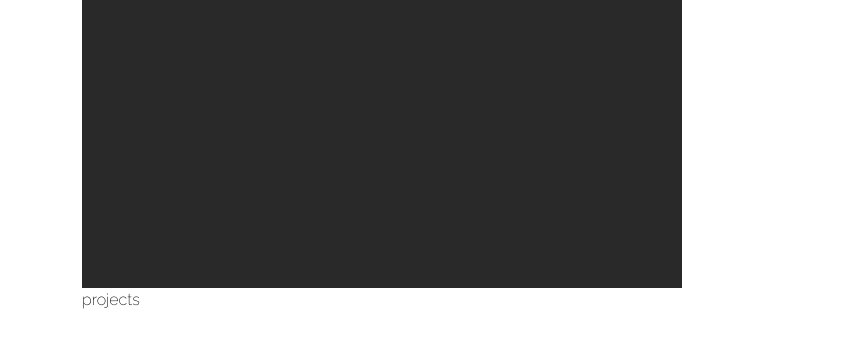
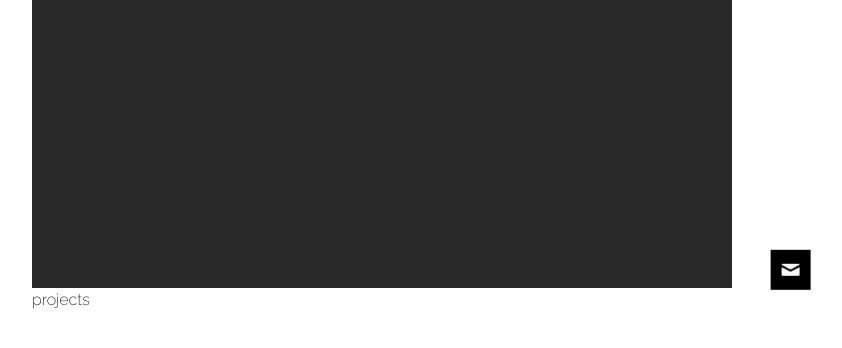
Before and after one commit to s1eepercat/alexjev, a website: page index.html in a window 1280 px wide. Shown: the part 412-760 px from the top of the page, without its empty margins (258-1100 px from the left). Drawn offline with Linux system fonts and the light colour scheme.

Commit message:
emailing added

```diff
--- a/index.html
+++ b/index.html
@@ -49,6 +49,17 @@
                 </div>
             </div>
         </a>
+
+        <a href="mailto:jevlentjev@gmail.com" class="btn-container m-left-top">
+            <div class="sidebar__box sidebar__box--4">
+                <div class="btn">
+                    <svg class="btn__icon">
+                        <use xlink:href="img/sprite.svg#icon-mail"></use>
+                    </svg>
+                </div>
+            </div>
+        </a>
+
     </aside>
 
     <main class="about">
@@ -88,7 +99,7 @@
         <p class="copyright">&copy; All rights reserved 2019.</p>
     </footer>
 
-    <!-- <script type="text/javascript" src="script.js"></script> -->
+    <!-- <script type="text/javascript" src="js/script.js"></script> -->
 </body>
 
 </html>
--- a/js/script.js
+++ b/js/script.js
@@ -0,0 +1,3 @@
+// const mailme = () => {
+//     window.open('mailto:jevlentjev@gmail.com');
+// }
--- a/sass/abstracts/_mixins.scss
+++ b/sass/abstracts/_mixins.scss
@@ -13,7 +13,7 @@
     height: 100%;
     text-align: center;
     line-height: $btn-size;
-
+    overflow: hidden;
     width: 0;
     transition: width .2s;
 }
--- a/sass/base/_utilities.scss
+++ b/sass/base/_utilities.scss
@@ -1,3 +1,7 @@
 .m-left-bot {
     margin: 0px 0px $gap $gap;
 }
+
+.m-left-top {
+    margin: auto 0px 0px $gap;
+}
--- a/sass/layout/_grid.scss
+++ b/sass/layout/_grid.scss
@@ -1,6 +1,9 @@
 .grid {
     display: grid;
 
-    grid-template-columns: 1fr repeat(2,minmax(300px,20vw)) 1fr;
+    grid-template-columns: 1fr minmax(max-content,450px) minmax(150px,250px) 1fr;
     grid-template-rows: 25vh minmax(500px,50vh);
 }
+
+// repeat(2,minmax(300px,20vw))
+// minmax(max-content,450px) minmax(150px,250px)
--- a/sass/layout/_sidebar.scss
+++ b/sass/layout/_sidebar.scss
@@ -4,8 +4,6 @@
 
     display: flex;
     flex-direction: column;
-    align-items: flex-start;
-    justify-content: flex-start;
 
     &__box {
         transform: translateX(-10rem);
@@ -33,5 +31,12 @@
             &::before {@include sidebar-before("Facebook");}
             &:hover::before {width: 220%;}
         }
+
+        &--4 {
+            @include sidebar-button-anim(1.1s);
+
+            &::before {@include sidebar-before("jevlentjev@gmail.com");}
+            &:hover::before {width: 500%;}
+        }
     }
 }
```
Also changed, not shown: css/style.css.
